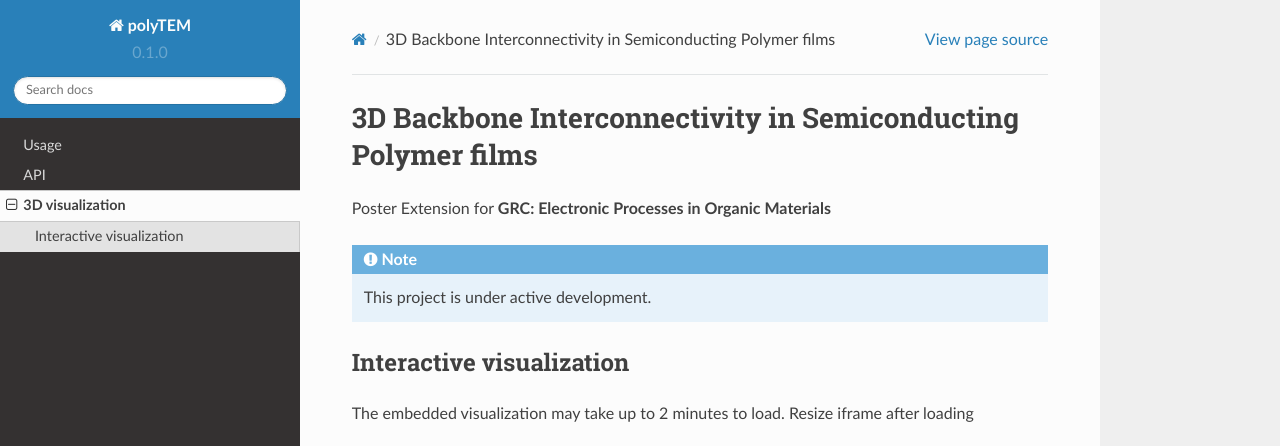
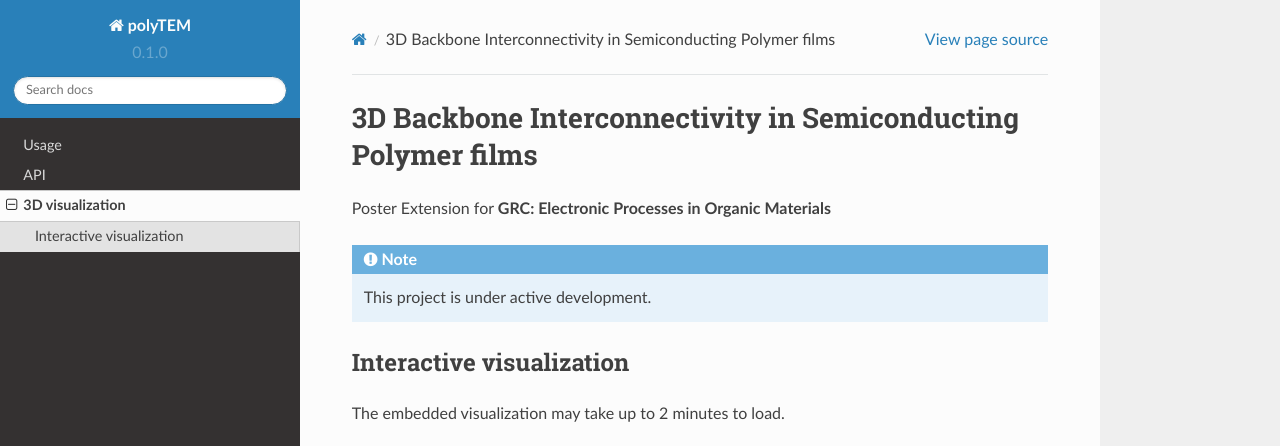
Before and after one commit to chxcheng/polyTEM, a Sphinx documentation site: the page built from docs/source/3Dviz.rst, in a window 1280 px wide and 900 px high, cut to the strip 0-446 px from the top of the window. Built offline with Sphinx 7.4.7 and the Read the Docs theme 2.0.0, drawn with Linux system fonts in a browser that asks for light colours; some of the changed text lies outside the part shown.

Commit message:
Update References

```diff
--- a/docs/source/3Dviz.rst
+++ b/docs/source/3Dviz.rst
@@ -12,14 +12,9 @@
 ---------------------------
 
 The embedded visualization may take up to 2 minutes to load.
-Resize iframe after loading
+
+
 
 .. raw:: html
 
    <iframe src="_static/S0_corner_streamplot1.html" id="plotly3D" style="border:none; width: 100%; height: 100vh"></iframe>
-
-What if I just add more content down here
-
-And this will expand the screen hopefully?
-
-and then more info
--- a/docs/source/index.rst
+++ b/docs/source/index.rst
@@ -20,12 +20,13 @@
 Advanced Materials, 2024 (submitted).
 
 If you use this package for 2D Analysis, please cite:
-.. [`link <>`__] Cheng, C. et al., Impact of dilute DIO on local microstructure
+
+.. [link] Cheng, C. et al., Impact of dilute DIO on local microstructure
    of fluorinated, pNDI-based polymer solar cells. *Advanced Materials*, 2024. (submitted)
 
 If you use this package for 3D Analysis, please cite:
 
-.. [`link <>`__] Cheng, C., Marks A., Quill T., Salleo A., 3D liquid crystalline
+.. [link] Cheng, C., Marks A., Quill T., Salleo A., 3D liquid crystalline
    connectivity in semiconducting polymer films. *Gordon Research Conference:
    Electronic Processes in Organic Materials*, July 2024.
 
```
